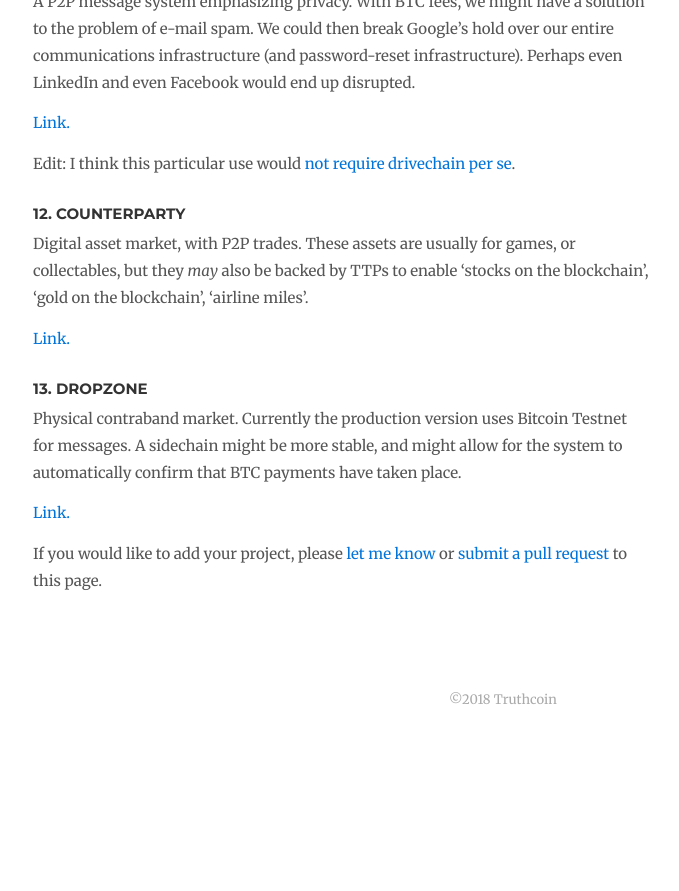
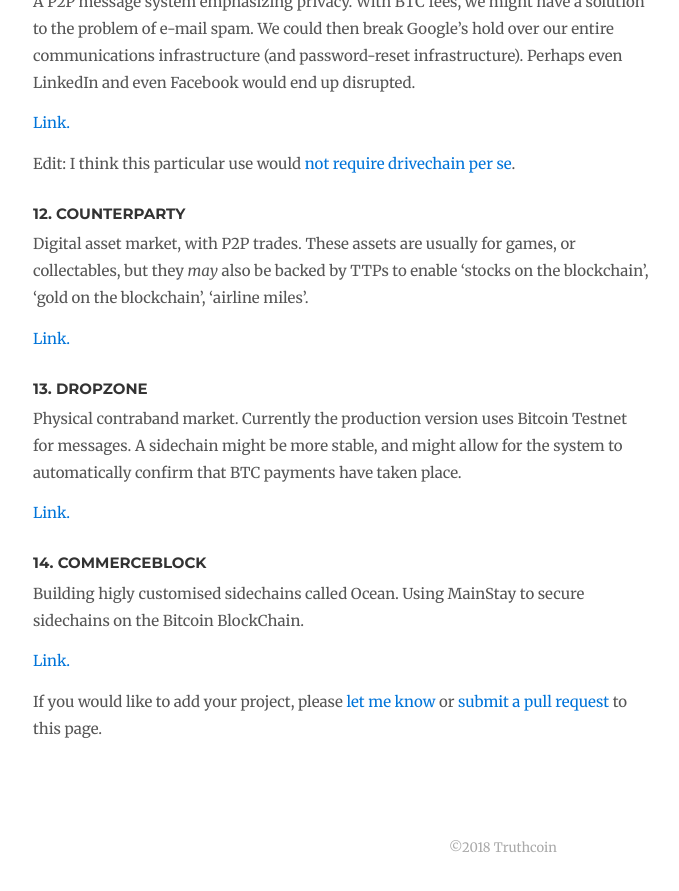
Before and after one commit to drivechain-project/drivechain.info, a Jekyll site: the page built from projects/index.md, in a window 1280 px wide and 900 px high, scrolled down 2108 px. Shown: the top 891 px of the window, without its empty margins (137-816 px from the left). Built offline with Jekyll 4.4.1, drawn with Linux system fonts in a browser that asks for light colours; nearby versions of some CDN libraries; comment, search, counter and statistics services are not loaded; before the commit the page ends 2860 px from its top, so only the background shows below that.

Commit message:
added CB

```diff
--- a/projects/index.md
+++ b/projects/index.md
@@ -96,5 +96,10 @@
 
 [Link.](https://github.com/17Q4MX2hmktmpuUKHFuoRmS5MfB5XPbhod/dropzone-lib)
 
+### 14. CommerceBlock
+
+Building higly customised sidechains called Ocean.  Using MainStay to secure sidechains on the Bitcoin BlockChain.
+
+[Link.](https://wwww.commerceblock.com)
 
 If you would like to add your project, please [let me know](https://twitter.com/Truthcoin) or [submit a pull request](https://github.com/drivechain-project/drivechain.info/blob/gh-pages/projects/index.md) to this page.
```
